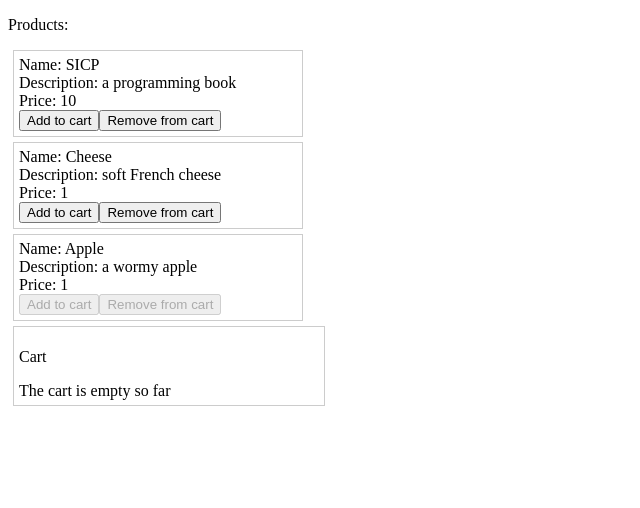
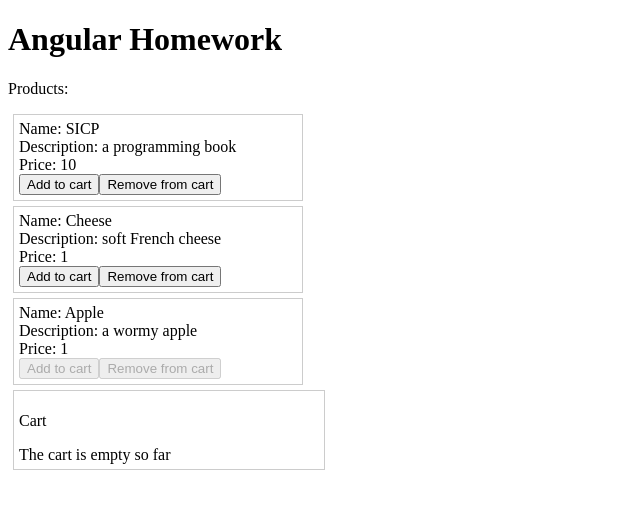
Before and after one commit to ungear/ng-homework, an Angular app: page / in a window 1280 px wide. Shown: the top 508 px of the page, without its empty margins (0-640 px from the left). Built offline with nearby package versions, Linux system fonts and the light colour scheme.

Commit message:
use templateRef

```diff
--- a/src/app/app.component.html
+++ b/src/app/app.component.html
@@ -1,2 +1,3 @@
+<h1 #appTitle></h1>
 <app-product-list></app-product-list>
 <app-cart-list></app-cart-list>
--- a/src/app/app.component.ts
+++ b/src/app/app.component.ts
@@ -1,4 +1,4 @@
-import { Component, ChangeDetectionStrategy } from '@angular/core';
+import { Component, ChangeDetectionStrategy, ViewChild, ElementRef, OnInit, AfterViewInit } from '@angular/core';
 
 @Component({
   selector: 'app-root',
@@ -6,6 +6,12 @@ import { Component, ChangeDetectionStrategy } from '@angular/core';
   styleUrls: ['./app.component.scss'],
   changeDetection: ChangeDetectionStrategy.OnPush
 })
-export class AppComponent {
+export class AppComponent implements AfterViewInit  {
+  @ViewChild("appTitle", {static: false}) appTitle: ElementRef;
+
   constructor() { }
+
+  ngAfterViewInit (): void {
+    this.appTitle.nativeElement.innerText = "Angular Homework";
+  }
 }
```
